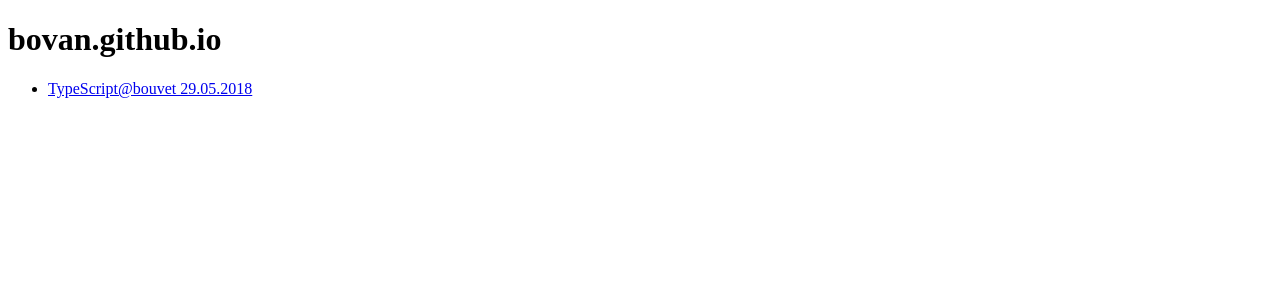
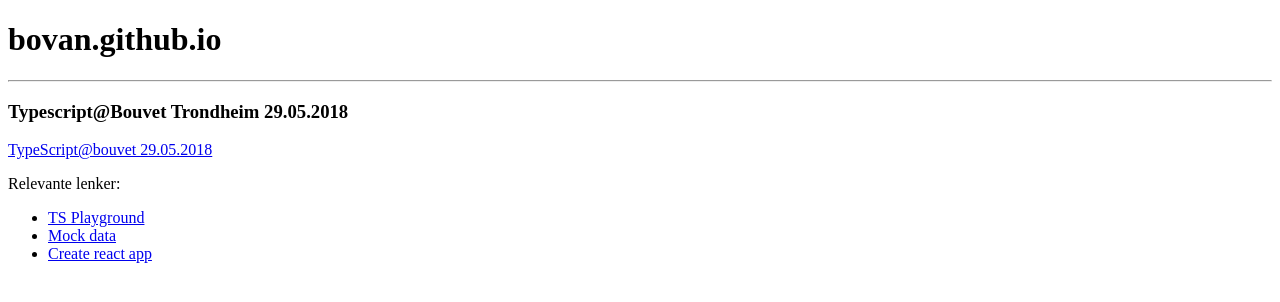
Before and after one commit to bovan/bovan.github.io, a plain HTML site: page index.html in a window 1280 px wide. Drawn offline with Linux system fonts and the light colour scheme.

Commit message:
added links

```diff
--- a/index.html
+++ b/index.html
@@ -7,9 +7,19 @@
     </head>
     <body>
         <h1>bovan.github.io</h1>
+        <hr/>
+        <h3>Typescript@Bouvet Trondheim 29.05.2018</h3>
+        <p><a href="ts/">TypeScript@bouvet 29.05.2018</a></p>
+        <p>Relevante lenker:</p>
         <ul>
             <li>
-                <a href="ts/">TypeScript@bouvet 29.05.2018</a>
+                <a href="https://www.typescriptlang.org/play/index.html">TS Playground</a>
+            </li>
+            <li>
+                <a href="https://mockaroo.com/">Mock data</a>
+            </li>
+            <li>
+                <a href="https://github.com/wmonk/create-react-app-typescript">Create react app</a>
             </li>
         </ul>
     </body>
```
